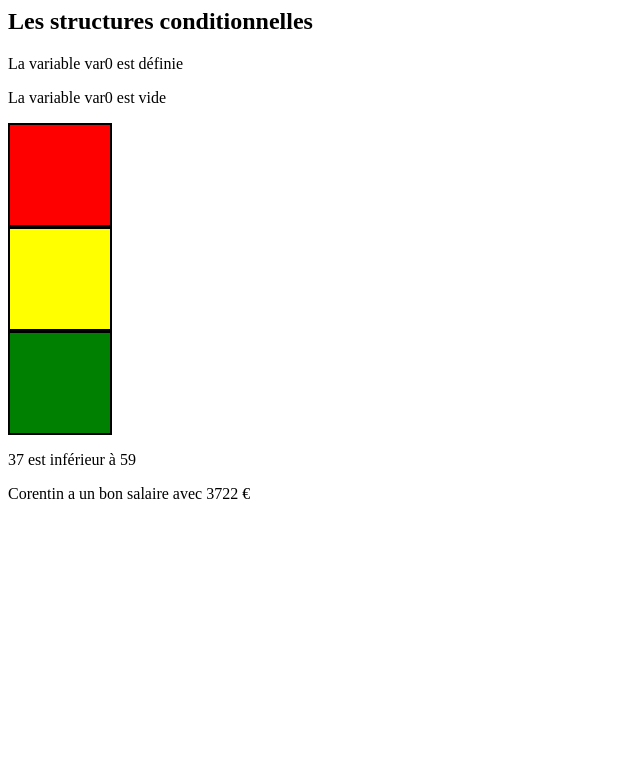
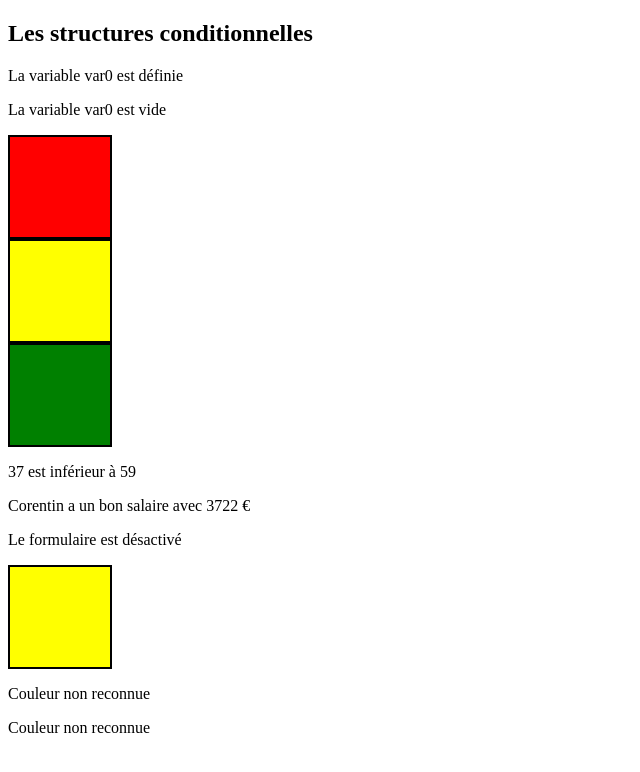
Before and after one commit to florent-lh/php-mysql_b1, a PHP site: page / in a window 1280 px wide. Shown: the top 772 px of the page, without its empty margins (0-640 px from the left). Run offline with PHP 8.4, Linux system fonts and the light colour scheme.

Commit message:
intégration chap2

```diff
--- a/chap2/index.php
+++ b/chap2/index.php
@@ -1,3 +1,10 @@
+<!DOCTYPE html>
+<html lang="fr">
+
+<head>
+      <meta charset="UTF-8">
+      <meta name="viewport" content="width=device-width, initial-scale=1.0">
+      <title>Document</title>
       <style>
             .carre {
                   height: 100px;
@@ -20,6 +27,9 @@
                   border: 2px solid black;
             }
       </style>
+</head>
+
+<body>
       <?php
       $var0 = 0;
       $var1 = 1;
@@ -89,3 +99,62 @@ if ($salaire_corentin < 1000) {
       } else {
             echo "<p>Corentin est riche avec $salaire_corentin €</p>";
       }
+
+
+      //alternative
+      $form = true;
+      if (!$form): ?>
+            <form>
+                  <input type="text" name="nom" placeholder="Votre nom">
+                  <input type="submit" value="Envoyer">
+            </form>
+      <?php else: ?>
+            <p>Le formulaire est désactivé</p>
+      <?php endif;
+
+      //ternaire :
+      $verifJaune = (isset($jaune) ? $jaune : $simpleCarre);
+      echo $verifJaune;
+
+      $var = 1;
+      $var2 = 0;
+      //else if ternaire :
+      $reslt = ($var === 0) ? true : (($var2 === 0) ? true : false);
+
+      //condition switch :
+      $couleur = "jaune";
+      switch ($couleur) {
+            case "rouge":
+                  echo "<p>La couleur est rouge</p>";
+                  break;
+            case "vert":
+                  echo "<p>La couleur est verte</p>";
+                  break;
+            case "bleu":
+                  echo "<p>La couleur est bleue</p>";
+                  break;
+            default:
+                  echo "<p>Couleur non reconnue</p>";
+      }
+
+      //exercice : convertissez l'exemple ci-dessus en condition if / else if / else
+      if ($couleur == 'rouge') {
+            echo "<p>La couleur est rouge</p>";
+      } elseif ($couleur == 'vert') {
+            echo "<p>La couleur est verte</p>";
+      } elseif ($couleur == 'bleu') {
+            echo "<p>La couleur est bleue</p>";
+      } else {
+            echo "<p>Couleur non reconnue</p>";
+      }
+
+
+
+
+
+
+
+      ?>
+</body>
+
+</html>
```
Also changed, not shown: chap3/index.php (added). Lines whose indentation alone changed are shown as unchanged.
